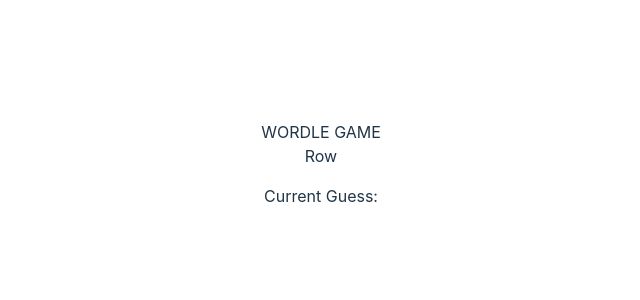
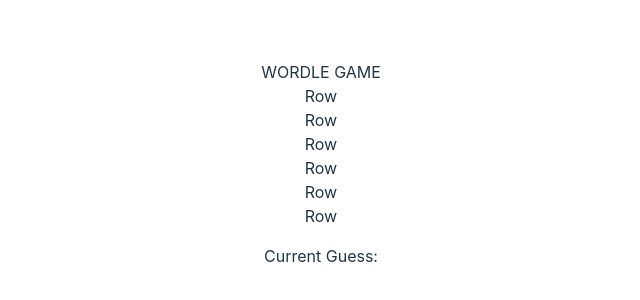
Before and after one commit to DidierOsindero/wordle-game, a React (Vite) app: page / in a window 1280 px wide. Shown: the part 228-528 px from the top of the page, without its empty margins (319-959 px from the left). Built offline with nearby package versions, Linux system fonts and the light colour scheme.

Commit message:
Update grid and rows to take an evaluated guess

```diff
--- a/src/components/GameGrid.tsx
+++ b/src/components/GameGrid.tsx
@@ -1,3 +1,4 @@
+import { evaluateGuess } from "../utils/evaluateGuess";
 import { MarkedGuess } from "../utils/types";
 import { Row } from "./Row";
 
@@ -14,8 +15,9 @@ export const GameGrid = ({
 }: GameGridProps): JSX.Element => {
   return (
     <div className="ctn-game-grid">
-      {}
-      <Row />
+      {previousGuessesEvaluated.map((evaluatedGuess) => {
+        return <Row evaluatedGuess={evaluatedGuess} />;
+      })}
     </div>
   );
 };
```
Also changed, not shown: src/components/Row.tsx (+7 -1 lines).
